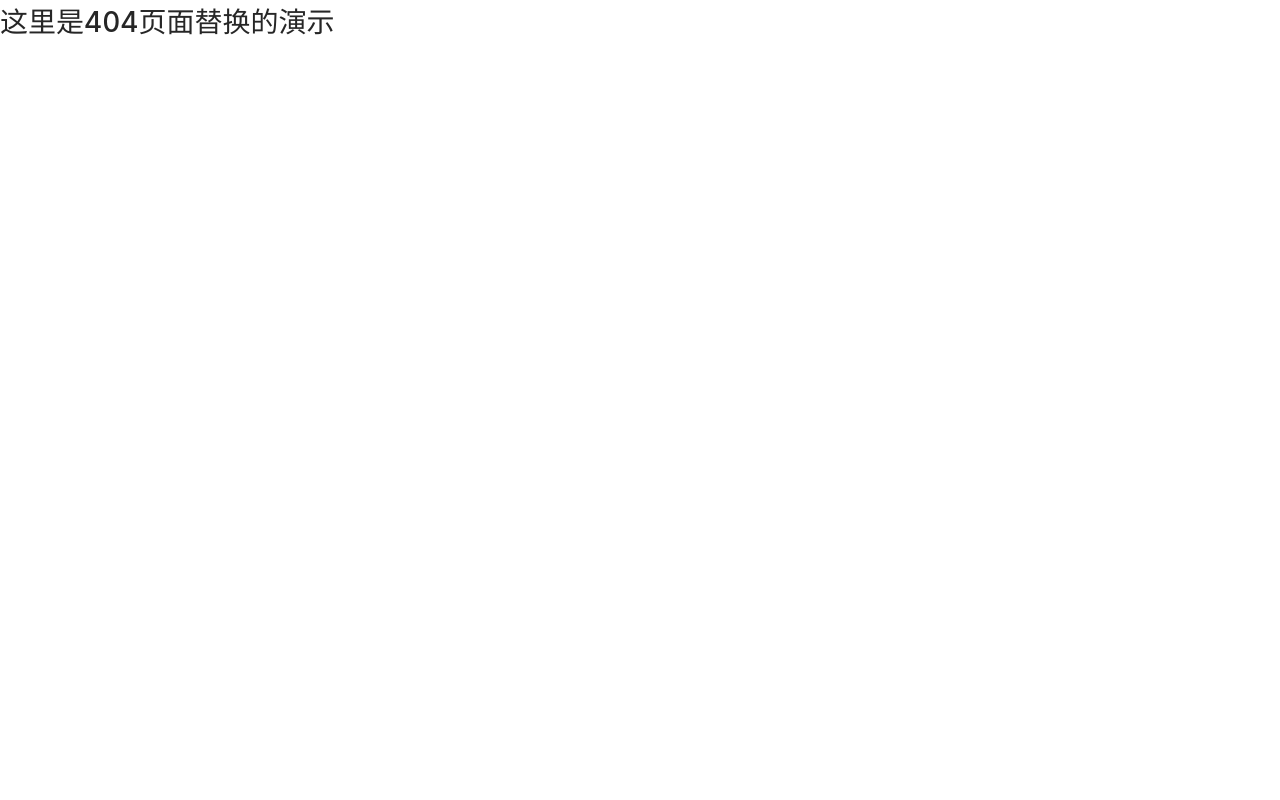
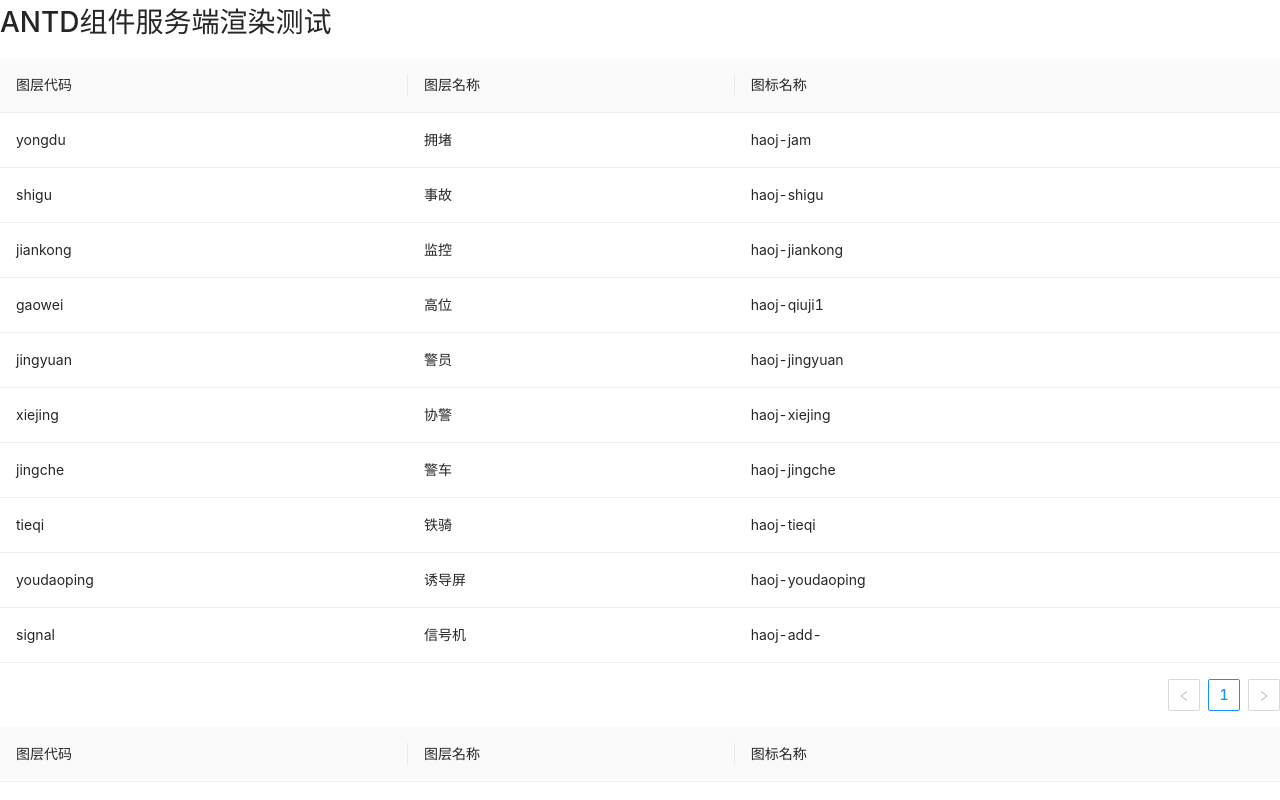
Before and after one commit to y0100100012/nextjs-function-show, a Next.js app: page /thirdPage/clientRender2 in a window 1280 px wide. Before the commit this address had no page. Shown: the top 800 px of the page. Built offline with nearby package versions, Linux system fonts and the light colour scheme.

Commit message:
添加2种数据加载方式对比

```diff
--- a/pages/index.js
+++ b/pages/index.js
@@ -75,8 +75,11 @@ export default function Home({ allPostsData, venData, layerControlData }) {
       <h1>路由测试:</h1>
       <h2>非整页刷新，不重复下载资源，同时具有预渲染功能</h2>
       <Link href="/posts/first-post">
-        NEXT
+        非整页
       </Link>
+      <a href="/posts/first-post">
+        整页
+      </a>
       <br />
       <h1>动态路由测试:</h1>
       <h2>演示内容为将url末尾作为文件名，查询服务器上的对应文件并生成html，工程pages下并不存在pre-rendering和ssg-ssr两个页面文件</h2>
--- a/pages/thirdPage/clientRender.js
+++ b/pages/thirdPage/clientRender.js
@@ -3,7 +3,7 @@ import Link from 'next/link'
 import { useEffect, useState } from 'react'
 import api from '../../lib/api'
 
-export default function ServerRender({ }) {
+export default function clientRender({ }) {
   const [layerList, setLayerList] = useState([]);
 
   useEffect(async() => {
--- /dev/null
+++ b/pages/thirdPage/clientRender2.js
@@ -0,0 +1,46 @@
+import Head from 'next/head'
+import { Table } from 'antd'
+import { useEffect, useState } from 'react'
+
+export default function clientRender2({ }) {
+  const [count, setCount] = useState(0);
+  const [layerControlData, setLayerControlData] = useState([]);
+  useEffect(async() => {
+    setCount(300);
+    setLayerControlData([{"layerCode":"yongdu","layerName":"拥堵","layerType":"1","parentType":"common","layerIconCode":"haoj-jam"},{"layerCode":"shigu","layerName":"事故","layerType":"2","parentType":"common","layerIconCode":"haoj-shigu"},{"layerCode":"jiankong","layerName":"监控","layerType":"80","parentType":"common","layerIconCode":"haoj-jiankong"},{"layerCode":"gaowei","layerName":"高位","layerType":"82","parentType":"common","layerIconCode":"haoj-qiuji1"},{"layerCode":"jingyuan","layerName":"警员","layerType":"1","parentType":"common","layerIconCode":"haoj-jingyuan"},{"layerCode":"xiejing","layerName":"协警","layerType":"2","parentType":"common","layerIconCode":"haoj-xiejing"},{"layerCode":"jingche","layerName":"警车","layerType":"1","parentType":"common","layerIconCode":"haoj-jingche"},{"layerCode":"tieqi","layerName":"铁骑","layerType":"2","parentType":"common","layerIconCode":"haoj-tieqi"},{"layerCode":"youdaoping","layerName":"诱导屏","layerType":"70","parentType":"common","layerIconCode":"haoj-youdaoping"},{"layerCode":"signal","layerName":"信号机","layerType":"13","parentType":"common","layerIconCode":"haoj-add-"}]);
+
+  }, []);
+  const columns = [
+    {
+      title: '图层代码',
+      dataIndex: 'layerCode',
+      key: 'layerCode',
+    },
+    {
+      title: '图层名称',
+      dataIndex: 'layerName',
+      key: 'layerName',
+    },
+    {
+      title: '图标名称',
+      dataIndex: 'layerIconCode',
+      key: 'layerIconCode',
+    },
+  ];
+  let tableList = [];
+  for(let i = 0;i < count;i++){
+    tableList.push(<Table key={i} dataSource={layerControlData} columns={columns} rowKey="layerCode" />);
+  }
+  return (
+    <div>
+      <Head>
+        <title>ANTD组件服务端渲染测试</title>
+        <link rel="icon" href="/favicon.ico" />
+      </Head>
+      <main>
+        <h1>ANTD组件服务端渲染测试</h1>
+        {tableList}
+      </main>
+    </div>
+  )
+}
```
Also changed, not shown: pages/thirdPage/serverRender2.js (added, +49 -0 lines), pages/thirdPage/thirdPage.js (+8 -4 lines).
